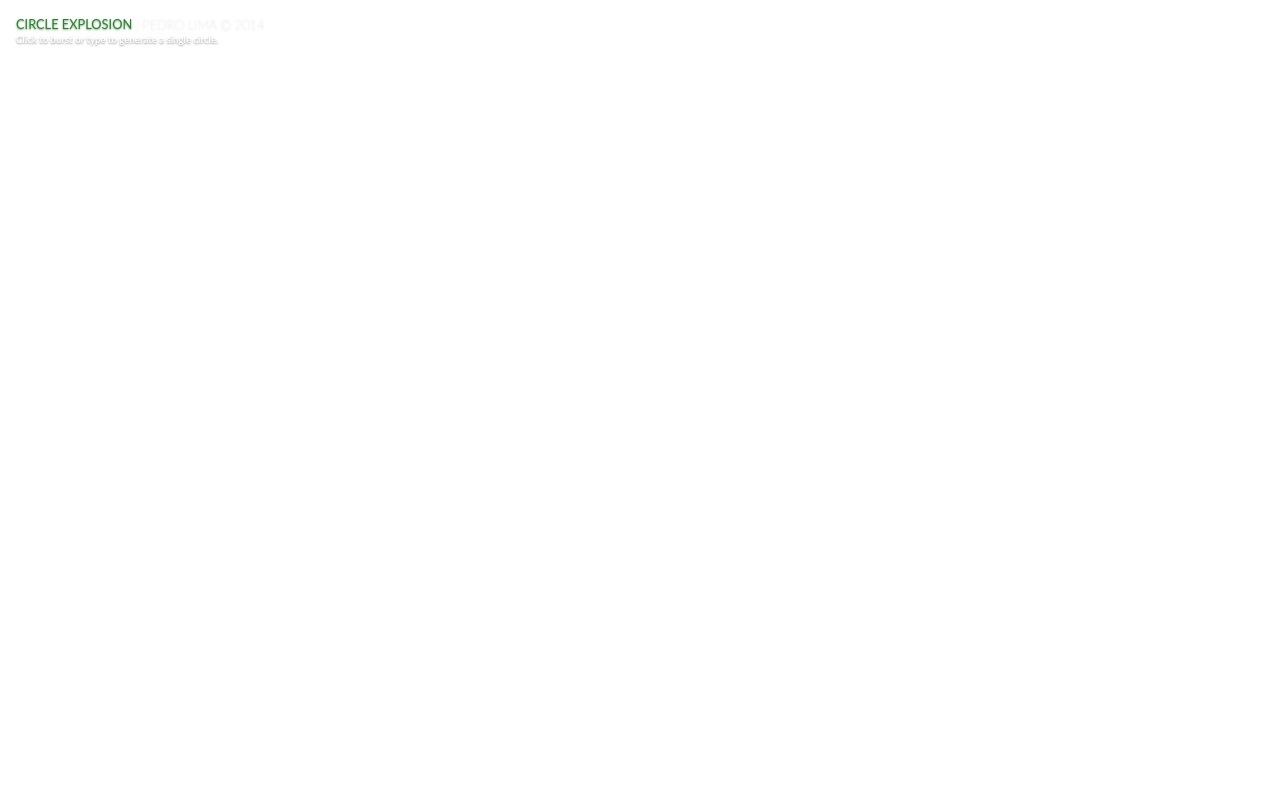
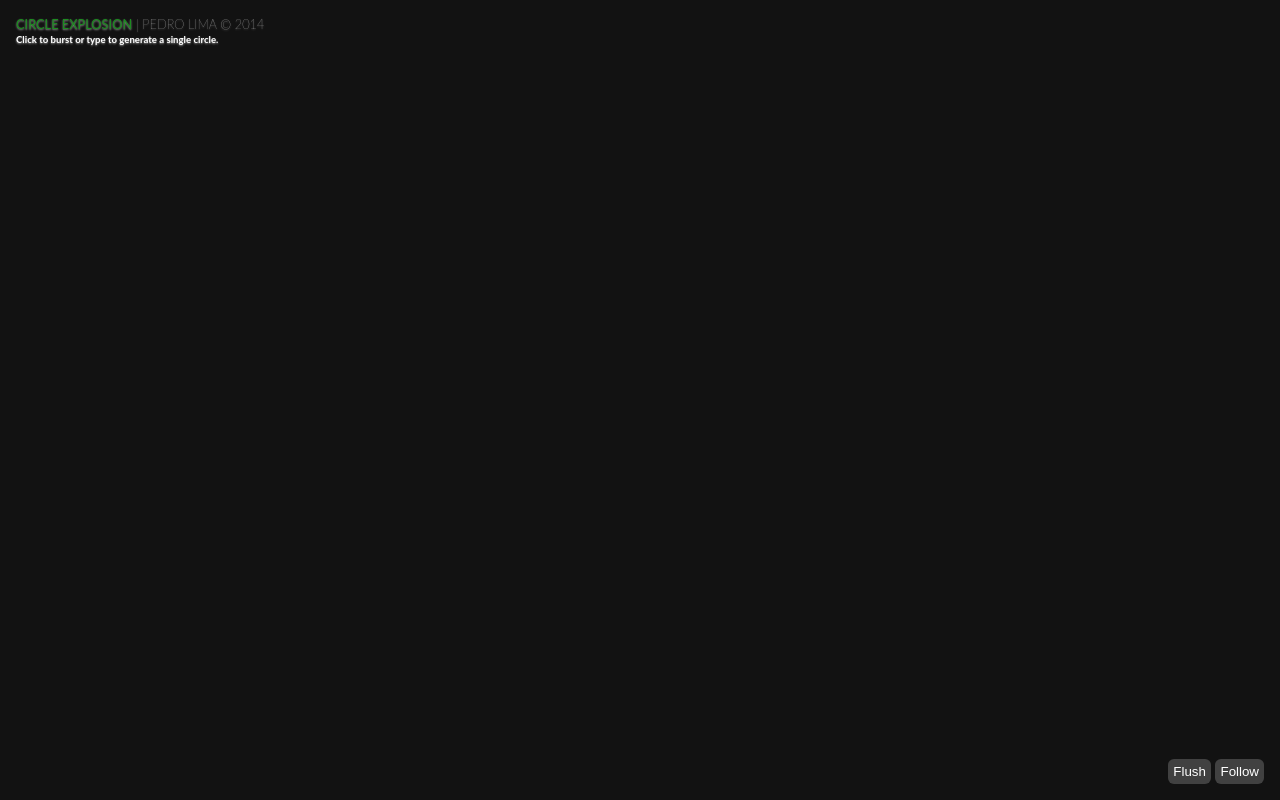
Before and after one commit to pedronym/circle-explosion, a plain HTML site: page index.html in a window 1280 px wide. Drawn offline with Linux system fonts and the light colour scheme.

Commit message:
Added gitignore and reverted the background-color to a darker tone

```diff
--- a/css/production/theme_default.scss
+++ b/css/production/theme_default.scss
@@ -18,7 +18,7 @@ html, body
 	z-index: 1;
     width: 100%;
     height: 100%;
-    background-color: #FFFFFF;
+    background-color: #121212;
     overflow:hidden;
 }
 
```
Also changed, not shown: css/deploy/theme_default.css, 2 other files.
